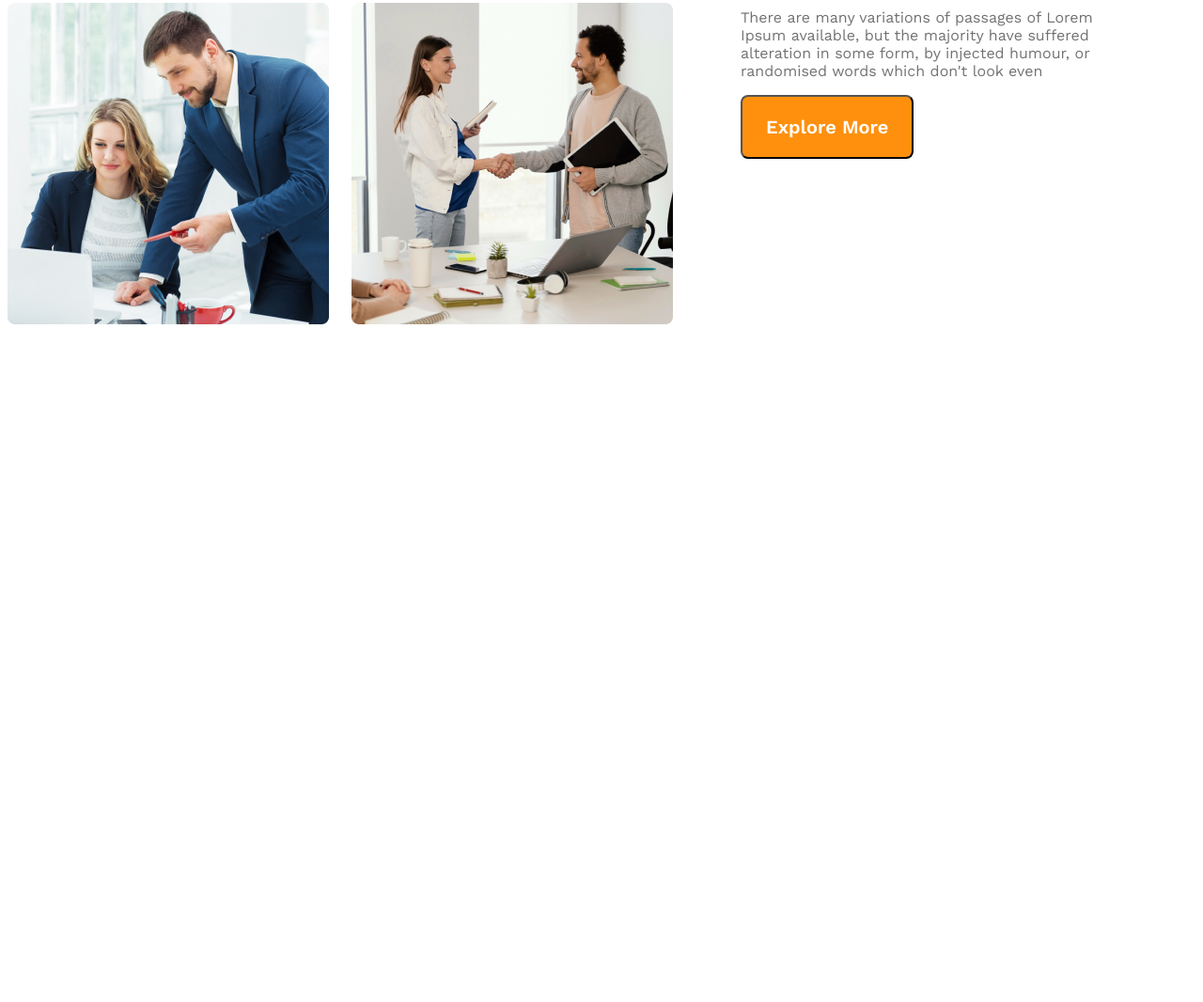
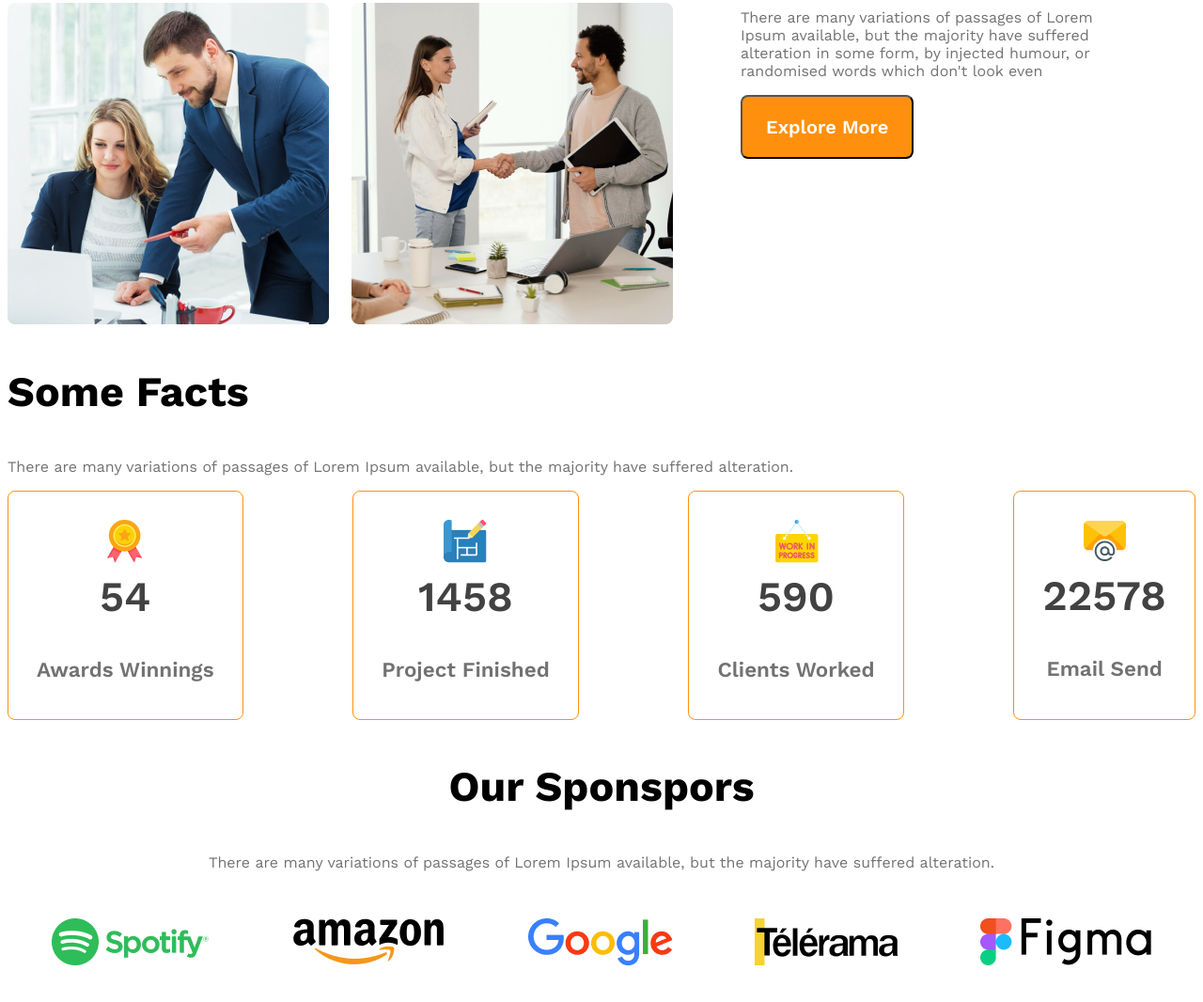
Before and after one commit to Shajalal27/g3-architect-website, a plain HTML site: page index.html in a window 1280 px wide. Shown: the part 1459-2525 px from the top of the page at 94% size. Before the commit the page ends 1874 px from the top, so only its background shows below. Drawn offline with nearby package versions, Linux system fonts and the light colour scheme.

Commit message:
first commitgit

```diff
--- a/index.html
+++ b/index.html
@@ -38,11 +38,57 @@
                 <img src="images/team4.png" alt="">
             </div>
             <div class="teams-content">
-                <h3 class="teams-title"> <span class="text-gray-color">Quick list</span> <span class="quick-our">of Our</span> <span class="text-fetured">Features</span></h3>
+                <h3 class="section-title"> <span class="text-gray-color">Quick list</span> <span class="quick-our">of Our</span> <span class="text-fetured">Features</span></h3>
                 <p class="text-gray-color">
                     There are many variations of passages of Lorem Ipsum available, but the majority have suffered alteration in some form, by injected humour, or randomised words which don't look even
                 </p>
                 <button class="btn-primary" >Explore More</button>
+            </div>
+        </section>
+        <!-- Features section -->
+        <section class="Features">
+
+
+        </section>
+        <!-- Facts section -->
+        <section class="facts">
+            <h3 class="section-title">Some Facts</h3>
+            <p class="text-gray-color">There are many variations of passages of Lorem Ipsum available, but the majority have suffered alteration.
+            </p>
+            <div class="facts-card-container">
+                <div class="card">
+                    <img src="images/icons/ribon.png" alt="">
+                    <h2 class="card-stats">54</h2>
+                    <p class="card-title">Awards Winnings</p>
+                </div>
+                <div class="card">
+                    <img src="images/icons/projects.png" alt="">
+                    <h2 class="card-stats">1458</h2>
+                    <p class="card-title">Project Finished</p>
+                </div>
+                <div class="card">
+                    <img src="images/icons/customers.png" alt="">
+                    <h2 class="card-stats">590</h2>
+                    <p class="card-title">Clients Worked</p>
+                </div>
+                <div class="card">
+                    <img src="images/icons/email.png" alt="">
+                    <h2 class="card-stats">22578</h2>
+                    <p class="card-title">Email Send</p>
+                </div>
+            </div>
+        </section>
+        <!-- Sponsors section -->
+        <section class="sponsors">
+            <h3 class="section-title">Our Sponspors</h3>
+            <p class="text-gray-color">There are many variations of passages of Lorem Ipsum available, but the majority have suffered alteration.
+            </p>
+            <div class="sponsors-img-container">
+                <img src="images/sponsors/spotify.png" alt="">
+                <img src="images/sponsors/amazon.png" alt="">
+                <img src="images/sponsors/google.png" alt="">
+                <img src="images/sponsors/telerama.png" alt="">
+                <img src="images/sponsors/figma.png" alt="">
             </div>
         </section>
     </main>
--- a/styles/style.css
+++ b/styles/style.css
@@ -6,6 +6,9 @@
   }
 .text-gray-color{
     color: #727272;
+}
+.section-title{
+    font-size: 2.8rem;
 }
   .btn-primary{
     background: #FF900E;
@@ -83,9 +86,7 @@ main{
     padding-left: 72px;
     padding-right: 72px;
 }
-.teams-title{
-    font-size: 2.8rem;
-}
+
 .teams-title .text-gray-color{
     font-weight: 500;
 }
@@ -98,6 +99,52 @@ main{
     font-weight: 700;
 }
 
+/* Facts section related styles */
+.facts-card-container{
+display: flex;
+justify-content: space-between;
+
+
+}
+.facts-card-container .card{
+    border-radius: 8px;
+    border: 1px solid #FF900E;
+    text-align: center;
+    padding: 30px;
+}
+.facts-card-container .card-stats{
+    color: #424242;
+    font-size: 2.8rem;
+    font-weight: 600;
+    margin-top: 5px;
+}
+.facts-card-container .card-title{
+    color: #727272;
+    font-size: 1.4rem;
+    font-weight: 600;
+    margin-top: 10px;
+    margin-bottom: 10px;
+}
+
+/* Sponsors related styles */
+.sponsors{
+    text-align: center;
+}
+.sponsors-img-container{
+    display: flex;
+    justify-content: space-evenly;
+    margin-top: 50px;
+    align-items: center;
+    gap: 40px;
+}
+..sponsors-img-container img{
+    width: 165px;
+}
+
+
+
+
+
 
 
 
@@ -106,7 +153,9 @@ main{
     header{
         padding: 20px;
     }
-    nav{
+    nav,
+    .facts-card-container,
+    .sponsors-img-container{
         flex-direction: column;
     }
     .teams-container
@@ -116,7 +165,7 @@ main{
     .team-img-container{
         grid-template-columns: 1fr;
     }
-    .teams-content{
+    .teams-content, .facts-card-container{
         padding-left: 20px;
         padding-right: 20px;
     }
@@ -129,7 +178,8 @@ main{
     header{
         padding: 50px;
     }
-    nav{
+    nav,
+    .sponsors-img-container{
         flex-direction: column;
     }
     .teams-container{
```
